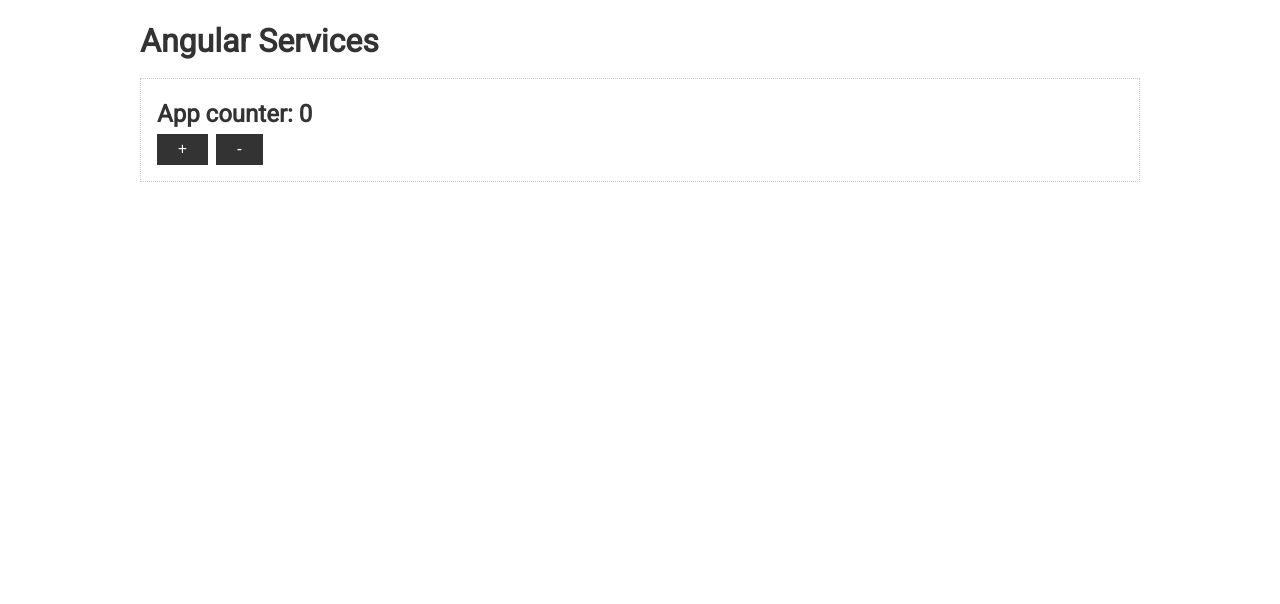
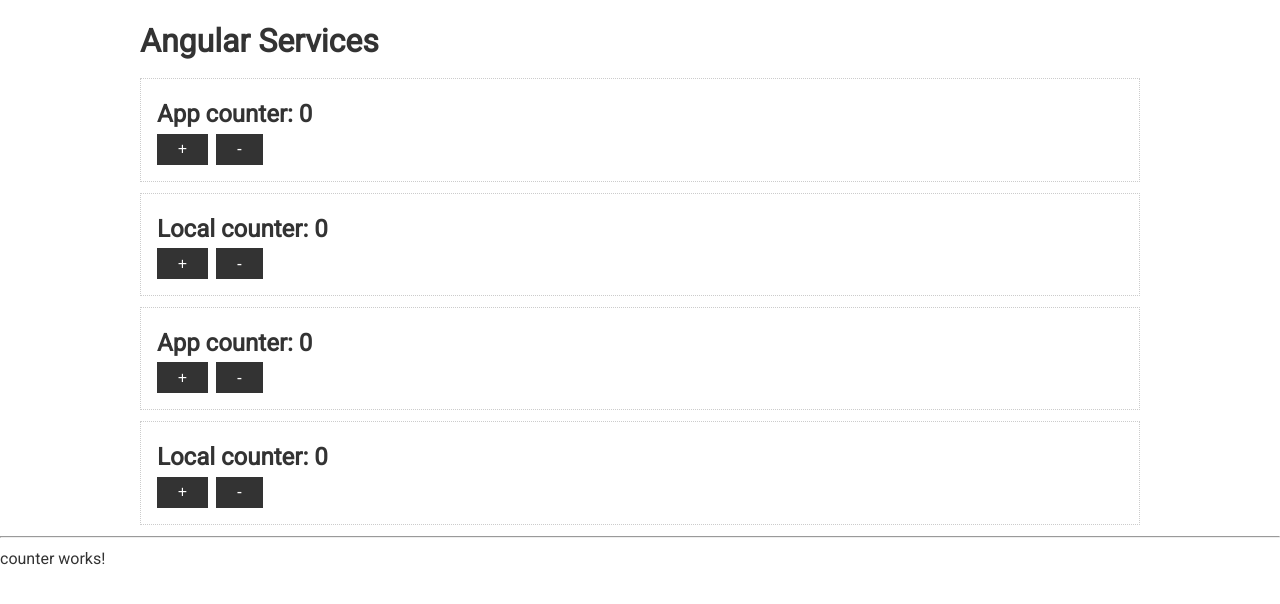
Before and after one commit to InnaFeldman/angular-blog, an Angular app: page / in a window 1280 px wide. Shown: the top 604 px of the page. Built offline with nearby package versions, Linux system fonts and the light colour scheme.

Commit message:
service area of visibility

```diff
--- a/src/app/app.component.html
+++ b/src/app/app.component.html
@@ -6,4 +6,25 @@
     <button (click)="appCounterService.increase()" class="btn">+</button>
     <button (click)="appCounterService.decrease()" class="btn">-</button>
   </div>
+
+  <div class="card">
+    <h2>Local counter: {{localCounterService.counter}}</h2>
+    <button (click)="localCounterService.increase()" class="btn">+</button>
+    <button (click)="localCounterService.decrease()" class="btn">-</button>
+  </div>
+
+<div class="card">
+  <h2>App counter: {{appCounterService.counter}}</h2>
+  <button (click)="appCounterService.increase()" class="btn">+</button>
+  <button (click)="appCounterService.decrease()" class="btn">-</button>
 </div>
+
+<div class="card">
+  <h2>Local counter: {{localCounterService.counter}}</h2>
+  <button (click)="localCounterService.increase()" class="btn">+</button>
+  <button (click)="localCounterService.decrease()" class="btn">-</button>
+</div>
+</div>
+
+<hr>
+<app-counter></app-counter>
--- a/src/app/app.component.ts
+++ b/src/app/app.component.ts
@@ -1,5 +1,6 @@
 import { Component } from '@angular/core';
 import { AppCounterService } from './services/app-counter.service';
+import { LocalCounterService } from './services/local-counter.service';
 
 export interface Post {
   title: string,
@@ -10,11 +11,15 @@ export interface Post {
 @Component({
   selector: 'app-root',
   templateUrl: './app.component.html',
-  styleUrls: ['./app.component.scss']
+  styleUrls: ['./app.component.scss'],
+  providers:[LocalCounterService]
 })
 export class AppComponent {
 
-  constructor(public appCounterService: AppCounterService){
+  constructor(
+    public appCounterService: AppCounterService,
+    public localCounterService: LocalCounterService
+    ){
 
   }
   // posts: Post [] = [
--- a/src/app/app.module.ts
+++ b/src/app/app.module.ts
@@ -7,6 +7,7 @@ import { PostComponent } from './post/post.component';
 import { BaseComponent } from './base/base.component';
 import { PostFormComponent } from './post-form/post-form.component';
 import {StyleDirective} from './directives/style.directive';
+import { CounterComponent } from './counter/counter.component';
 
 @NgModule({
   declarations: [
@@ -14,7 +15,8 @@ import {StyleDirective} from './directives/style.directive';
     PostComponent,
     BaseComponent,
     PostFormComponent,
-    StyleDirective
+    StyleDirective,
+    CounterComponent
   ],
   imports: [
     BrowserModule,
--- /dev/null
+++ b/src/app/counter/counter.component.html
@@ -0,0 +1 @@
+<p>counter works!</p>
--- /dev/null
+++ b/src/app/counter/counter.component.ts
@@ -0,0 +1,22 @@
+import { Component, OnInit } from '@angular/core';
+import { AppCounterService } from '../services/app-counter.service';
+import { LocalCounterService } from '../services/local-counter.service';
+
+@Component({
+  selector: 'app-counter',
+  templateUrl: './counter.component.html',
+  styleUrls: ['./counter.component.scss'],
+  providers:[LocalCounterService]
+})
+export class CounterComponent implements OnInit {
+
+  constructor(
+    public appCounterService: AppCounterService,
+    public localCounterService: LocalCounterService
+    ){
+
+  }
+  ngOnInit(): void {
+  }
+
+}
--- /dev/null
+++ b/src/app/services/local-counter.service.ts
@@ -0,0 +1,15 @@
+import { Injectable } from '@angular/core';
+
+@Injectable()
+export class LocalCounterService {
+  counter = 0;
+
+  constructor() { }
+
+  increase() {
+    this.counter++;
+  }
+  decrease() {
+    this.counter--;
+  }
+}
```
Also changed, not shown: src/app/counter/counter.component.scss (added).
